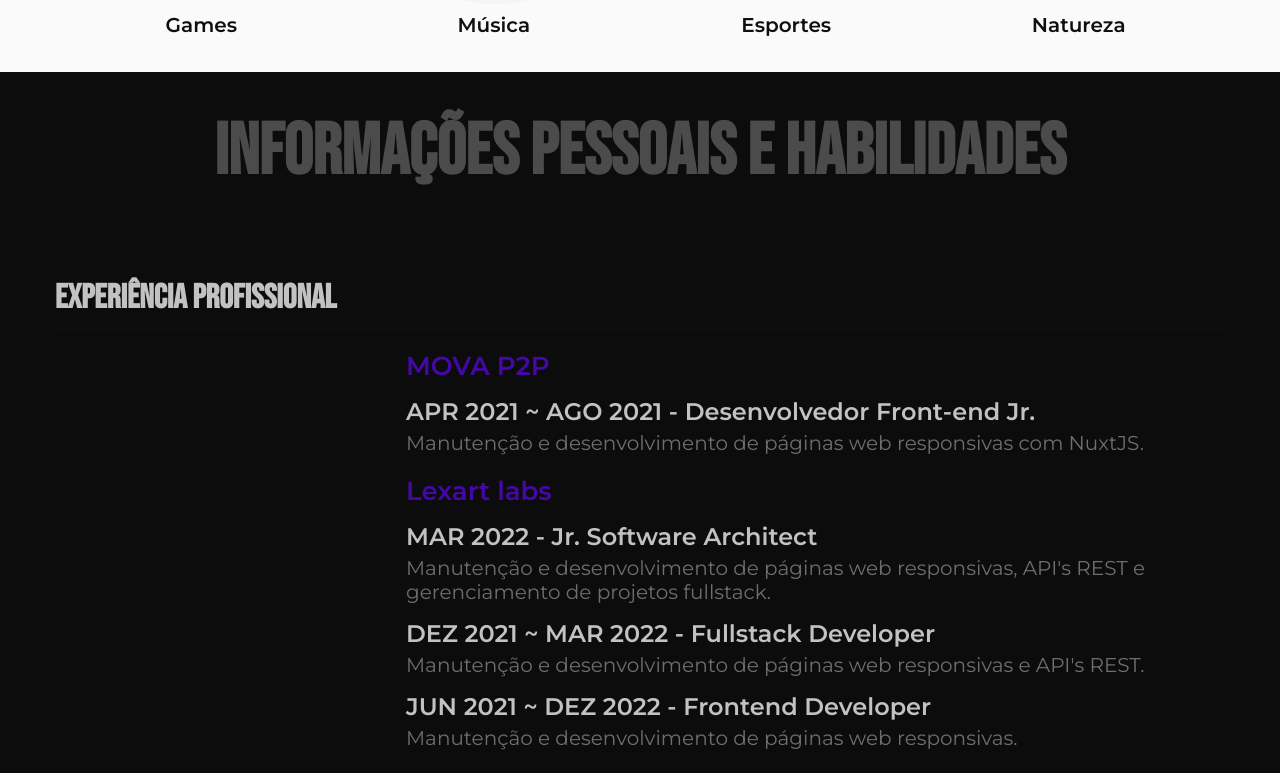
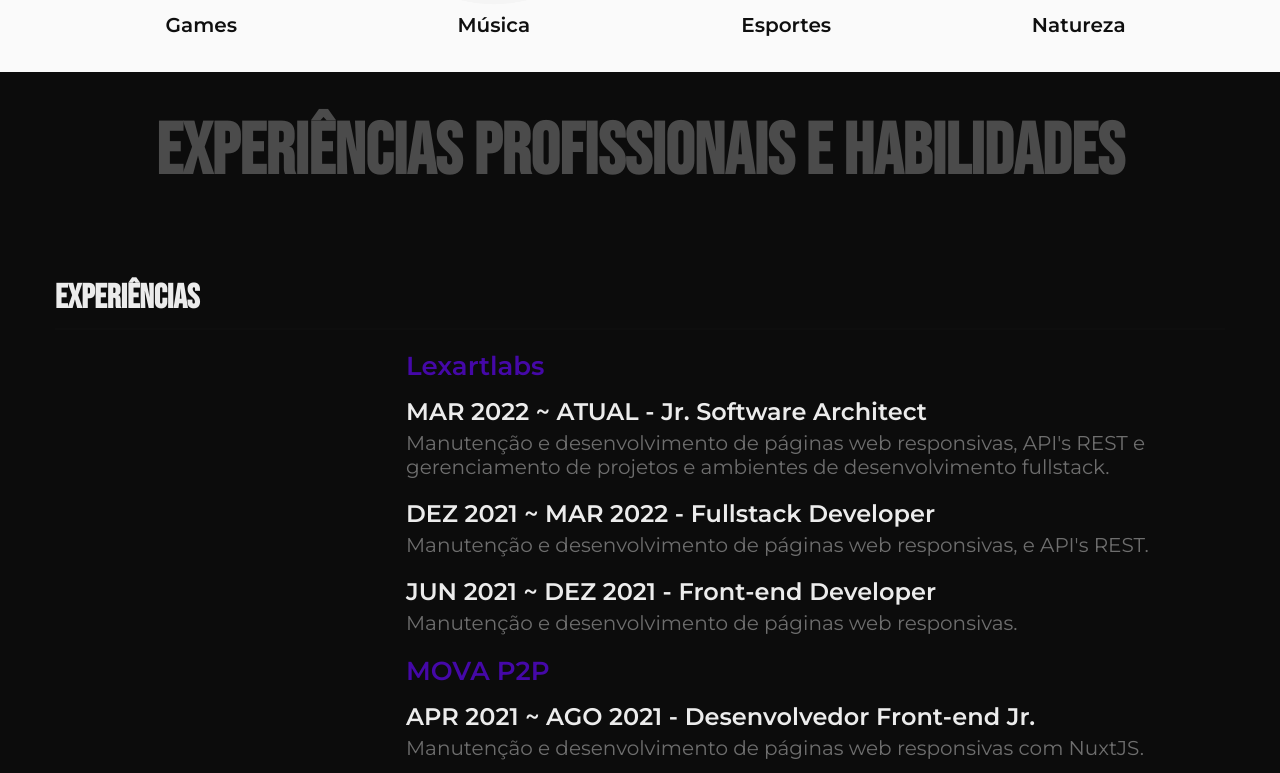
Before and after one commit to lucasbrito3001/portfolio-spa, a Vue app: page / in a window 1280 px wide. Shown: the part 1494-2267 px from the top of the page. Built offline with nearby package versions, Linux system fonts and the light colour scheme.

Commit message:
Little changes

```diff
--- a/src/App.vue
+++ b/src/App.vue
@@ -64,11 +64,11 @@ export default {
 
 :root {
     --primary-text: rgb(15, 15, 15);
-    --secondary-text: rgb(194, 194, 194);
+    --secondary-text: rgb(236, 236, 236);
     --navbar-text: white;
     --light-gray: #313236;
     --dark: rgb(12, 12, 12);
-    --dark-purple: rgb(16, 0, 61);
+    --dark-purple: rgb(18, 2, 31);
     --purple-text: #4508a8;
 }
 
--- a/src/components/About.vue
+++ b/src/components/About.vue
@@ -13,7 +13,7 @@
                 </p>
                 <p>
                     A ascensão constante da tecnologia me traz muita curiosidade,
-                    e foi um dos fatores determinantes para o meu ingreso na área.
+                    e foi um dos fatores determinantes para o meu ingresso na área.
                 </p>
             </div>
         </div>
--- a/src/components/Contact.vue
+++ b/src/components/Contact.vue
@@ -4,22 +4,22 @@
             <div class="container">
                 <h1 class="general-title">VAMOS CONVERSAR</h1>
                 <p class="contact-desc">
-                    Agora você me conhece melhor! Se eu puder te ajudar de alguma forma, ou tenha se interessado pelos meus serviços, sinta-se à vontade
-                    para entrar em contato comigo pelos caminhos listados abaixo, será um prazer trocar essa idéia contigo.
+                    Agora você me conhece melhor! Se eu puder te ajudar de alguma forma, ou tenha se interessado pelos meus serviços,
+                    entra em contato comigo pelos caminhos listados abaixo, e bora trocar essa ideia.
                 </p>
 
                 <div class="contacts-lists">
                     <div class="container-list">
-                        <h2>Mensagens</h2>
+                        <h2>Links para mensagem</h2>
                         <ul class="message">
                             <a target="_blank" href="mailto:devlucasmail@gmail.com">
                                 <li >
-                                    <em>devlucasmail@gmail.com</em>
+                                    <b>e-mail: </b><em>devlucasmail@gmail.com</em>
                                 </li>
                             </a>
                             <a target="_blank" href="https://wa.me/+5518997351747?text=Olá Lucas, te encontrei pelo seu portfolio, gostaria de conversar com você!">
                                 <li >
-                                    <em>(18) 99735 - 1747</em>
+                                    <b>WhatsApp: </b><em>(18) 99735 - 1747</em>
                                 </li>
                             </a>
                         </ul>
@@ -88,7 +88,7 @@ export default {
         font-size: 18px;
         font-weight: 600;
         margin-bottom: 20px;
-        color: rgb(68, 182, 58);
+        color: rgb(226, 214, 37);
 
         @include lg {
             width: 90%
@@ -133,7 +133,7 @@ export default {
 
             &:hover {
                 transform: scale(1.1);
-                color: rgb(68, 182, 58);
+                color: rgb(255, 255, 255);
             }
         }
     }
@@ -142,5 +142,9 @@ export default {
         clip-path: polygon(0 10%, 50% 0, 100% 10%, 100% 100%, 0 100%);
         padding-top: 60px;
     }
+
+    em {
+        text-decoration: underline;
+    }
 }
 </style>
--- a/src/components/Skills.vue
+++ b/src/components/Skills.vue
@@ -1,47 +1,21 @@
 <template>
     <div class="container-skills">
         <div class="section-title">
-            <h1 class="general-title">Informações pessoais e habilidades</h1>
+            <h1 class="general-title">Experiências profissionais e habilidades</h1>
         </div>
         <div class="container">
             <section class="professional-xp">
-                <h2 class="general-title">Experiência profissional</h2>
+                <h2 class="general-title">Experiências</h2>
                 <hr>
-                <ul class="xp-list">
-                    <li class="xp-list-item">
-                        <h1 class="xp-list-item-title">MOVA P2P</h1>
-
+                <ul class="xp-list" v-for="(enterprise, keyEnterprise) in professionalXP" :key="keyEnterprise">
+                    <h1 class="xp-list-title">{{ enterprise.name }}</h1>
+                    <li class="xp-list-item" v-for="(xp, keyXP) in enterprise.positions" :key="keyXP">
                         <div class="group-xp-position">
-                            <h2>APR 2021 ~ AGO 2021 - Desenvolvedor Front-end Jr.</h2>
+                            <h2>{{ xp.time }} - {{ xp.name }}</h2>
                             <p>
-                                Manutenção e desenvolvimento de páginas web responsivas com NuxtJS.
+                                {{ xp.description }}
                             </p>
                         </div>
-                    </li>
-                    <li class="xp-list-item">
-                        <h1 class="xp-list-item-title">Lexart labs</h1>
-
-                        <div class="group-xp-position">
-                            <h2>MAR 2022 - Jr. Software Architect</h2>
-                            <p>
-                                Manutenção e desenvolvimento de páginas web responsivas, API's REST e gerenciamento de projetos fullstack.
-                            </p>
-                        </div>
-
-                        <div class="group-xp-position">
-                            <h2>DEZ 2021 ~ MAR 2022 - Fullstack Developer</h2>
-                            <p>
-                                Manutenção e desenvolvimento de páginas web responsivas e API's REST.
-                            </p>
-                        </div>
-
-                        <div class="group-xp-position">
-                            <h2>JUN 2021 ~ DEZ 2022 - Frontend Developer</h2>
-                            <p>
-                                Manutenção e desenvolvimento de páginas web responsivas.
-                            </p>
-                        </div>
-
                     </li>
                 </ul>
             </section>
@@ -68,6 +42,38 @@
 <script>
 export default {
     data: () => ({
+        professionalXP: [
+            {
+                name: 'Lexartlabs',
+                positions: [
+                    {
+                        time: 'MAR 2022 ~ ATUAL',
+                        name: 'Jr. Software Architect',
+                        description: 'Manutenção e desenvolvimento de páginas web responsivas, API\'s REST e gerenciamento de projetos e ambientes de desenvolvimento fullstack.'
+                    },
+                    {
+                        time: 'DEZ 2021 ~ MAR 2022',
+                        name: 'Fullstack Developer',
+                        description: 'Manutenção e desenvolvimento de páginas web responsivas, e API\'s REST.'
+                    },
+                    {
+                        time: 'JUN 2021 ~ DEZ 2021',
+                        name: 'Front-end Developer',
+                        description: 'Manutenção e desenvolvimento de páginas web responsivas.'
+                    },
+                ]
+            },
+            {
+                name: 'MOVA P2P',
+                positions: [
+                    {
+                        time: 'APR 2021 ~ AGO 2021',
+                        name: 'Desenvolvedor Front-end Jr.',
+                        description: 'Manutenção e desenvolvimento de páginas web responsivas com NuxtJS.'
+                    }
+                ]
+            }
+        ],
         skills: [
             "JavaScript",
             "ECMAScript 6+",
@@ -153,6 +159,7 @@ export default {
 
             @include lg {
                 font-size: 40px;
+                margin-top: 20px;
             }
         }
     }
@@ -164,6 +171,25 @@ export default {
 
     .professional-xp {
         margin-top: 30px;
+        margin-bottom: 50px;
+
+        .xp-list-title {
+            width: 70%;
+            margin-left: auto;
+            font-weight: 700;
+            color: var(--purple-text);
+            font-size: 26px;
+
+            @include lg {
+                font-size: 24px;
+                width: 80%;
+            }
+
+            @include md {
+                font-size: 22px;
+                width: 100%;
+            }
+        }
 
         .xp-list-item {
             color: white;
@@ -172,19 +198,6 @@ export default {
             margin-bottom: 20px;
 
 
-            .xp-list-item-title {
-                font-weight: 700;
-                color: var(--purple-text);
-                font-size: 26px;
-
-                @include lg {
-                    font-size: 24px;
-                }
-
-                @include md {
-                    font-size: 22px;
-                }
-            }
 
             .group-xp-position {
                 margin-top: 15px;
```
